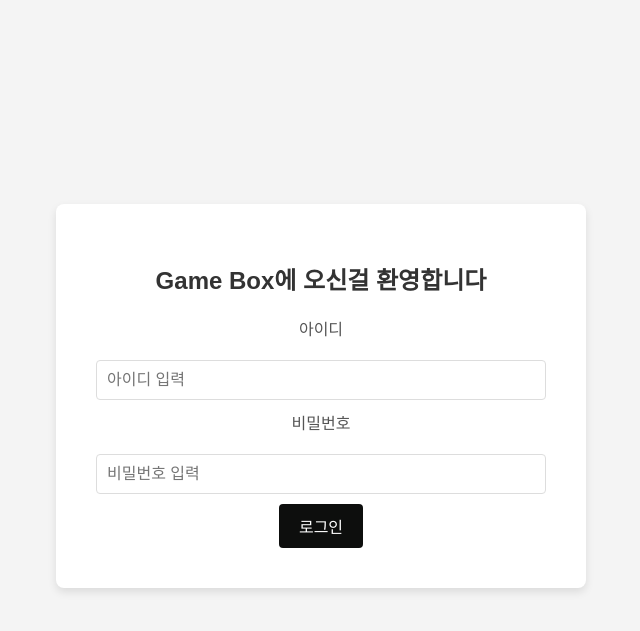
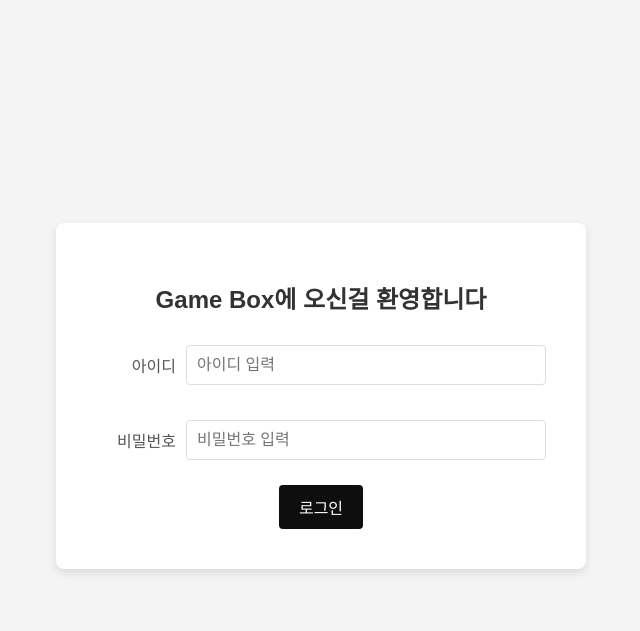
Before and after one commit to youngkwangjoo/gamebox, a Django app: page /liargame/signin/ in a window 1280 px wide. Shown: the part 44-675 px from the top of the page, without its empty margins (319-959 px from the left). Run offline with Django 4.2, Linux system fonts and the light colour scheme.

Commit message:
fix: signin page 수정

```diff
--- a/liargame/templates/liargame/signin.html
+++ b/liargame/templates/liargame/signin.html
@@ -78,17 +78,25 @@
             color: #333;
         }
 
-        /* 아이디, 비밀번호 입력 필드 스타일 */
+        /* 레이블 및 입력 필드 스타일 (가로로 배치) */
+        .form-container div {
+            display: flex;
+            align-items: center; /* 세로 중앙 정렬 */
+            margin-bottom: 15px; /* 각 입력 필드 간의 간격 */
+        }
+
         .form-container label {
             font-size: 16px;
             color: #555;
-            display: block;
-            margin-bottom: 10px;
+            display: inline-block; /* 한 줄로 배치 */
+            margin-right: 10px; /* 레이블과 입력 필드 사이 간격 */
+            width: 80px; /* 레이블 너비 고정 */
+            text-align: right; /* 레이블 텍스트 오른쪽 정렬 */
         }
 
         .form-container input[type="text"],
         .form-container input[type="password"] {
-            width: 100%;
+            width: calc(100% - 90px); /* 레이블 공간을 제외하고 나머지 공간 차지 */
             padding: 10px;
             margin: 10px 0;
             border: 1px solid #ddd;
@@ -135,10 +143,20 @@
             <h1>Game Box에 오신걸 환영합니다</h1>
             <form id="signin-form" method="POST">
                 {% csrf_token %}
-                <label for="username">아이디</label>
-                <input type="text" id="username" name="username" placeholder="아이디 입력" required>
-                <label for="password">비밀번호</label>
-                <input type="password" id="password" name="password" placeholder="비밀번호 입력" required>
+
+                <!-- 아이디 입력 -->
+                <div>
+                    <label for="username">아이디</label>
+                    <input type="text" id="username" name="username" placeholder="아이디 입력" required>
+                </div>
+
+                <!-- 비밀번호 입력 -->
+                <div>
+                    <label for="password">비밀번호</label>
+                    <input type="password" id="password" name="password" placeholder="비밀번호 입력" required>
+                </div>
+
+                <!-- 로그인 버튼 -->
                 <button type="submit">로그인</button>
             </form>
         </div>
```
